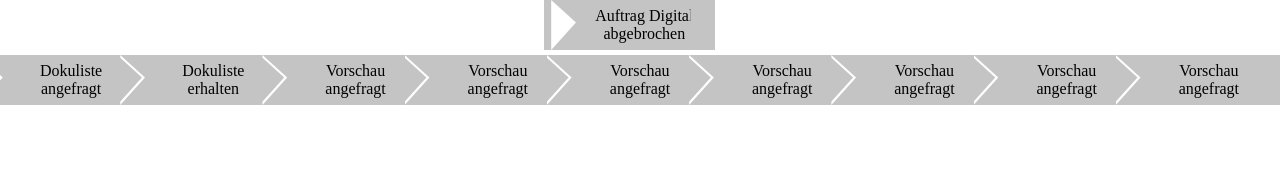
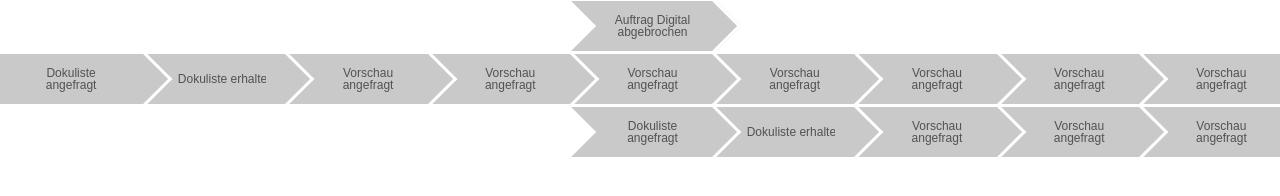
Before and after one commit to delvinkrasniqi/arrow-css, a plain HTML site: page index.html in a window 1280 px wide. Drawn offline with Linux system fonts and the light colour scheme.

Commit message:
overflow fix

```diff
--- a/index.html
+++ b/index.html
@@ -11,12 +11,14 @@
 
 <body>
     <div class="container">
+        <div style="overflow-x:auto;">
         <div class="arrow-wrapper">
-            <div class="arrow-row">
-                <div class="arrow-item" style="margin-left: calc(44% + 10px);">
+            <div class="arrow-row arrow-row--ribbon arrow-row--center">
+                <div class="arrow-item">
                     <div class="content">
                         <span>Auftrag Digital abgebrochen</span>
                     </div>
+                    <div class="arrow-block"><div class="arrow-right"></div></div>
                 </div>
             </div>
             <div class="arrow-row">
@@ -25,24 +27,28 @@
                         <span>Dokuliste angefragt</span>
 
                     </div>
+                    <div class="arrow-block"><div class="arrow-right"></div></div>
                 </div>
                 <div class="arrow-item">
                     <div class="content">
                         <span>Dokuliste erhalten</span>
 
                     </div>
+                    <div class="arrow-block"><div class="arrow-right"></div></div>
                 </div>
                 <div class="arrow-item">
                     <div class="content">
                         <span>Vorschau angefragt</span>
 
                     </div>
+                    <div class="arrow-block"><div class="arrow-right"></div></div>
                 </div>
                 <div class="arrow-item">
                     <div class="content">
                         <span>Vorschau angefragt</span>
 
                     </div>
+                    <div class="arrow-block"><div class="arrow-right"></div></div>
                 </div>
 
                 <div class="arrow-item">
@@ -50,34 +56,79 @@
                         <span>Vorschau angefragt</span>
 
                     </div>
+                    <div class="arrow-block"><div class="arrow-right"></div></div>
                 </div>
                 <div class="arrow-item">
                     <div class="content">
                         <span>Vorschau angefragt</span>
 
                     </div>
+                    <div class="arrow-block"><div class="arrow-right"></div></div>
                 </div>
                 <div class="arrow-item">
                     <div class="content">
                         <span>Vorschau angefragt</span>
 
                     </div>
+                    <div class="arrow-block"><div class="arrow-right"></div></div>
                 </div>
                 <div class="arrow-item">
                     <div class="content">
                         <span>Vorschau angefragt</span>
 
                     </div>
+                    <div class="arrow-block"><div class="arrow-right"></div></div>
                 </div>
                 <div class="arrow-item">
                     <div class="content">
                         <span>Vorschau angefragt</span>
 
                     </div>
+                    <div class="arrow-block"><div class="arrow-right"></div></div>
                 </div>
+            </div>
+            <div class="arrow-row arrow-row--ribbon arrow-row--right">
+                <div class="arrow-item ">
+                    <div class="content">
+                        <span>Dokuliste angefragt</span>
+
+                    </div>
+                    <div class="arrow-block"><div class="arrow-right"></div></div>
+                </div>
+                <div class="arrow-item">
+                    <div class="content">
+                        <span>Dokuliste erhalten</span>
+
+                    </div>
+                    <div class="arrow-block"><div class="arrow-right"></div></div>
+                </div>
+                <div class="arrow-item">
+                    <div class="content">
+                        <span>Vorschau angefragt</span>
+
+                    </div>
+                    <div class="arrow-block"><div class="arrow-right"></div></div>
+                </div>
+                <div class="arrow-item">
+                    <div class="content">
+                        <span>Vorschau angefragt</span>
+
+                    </div>
+                    <div class="arrow-block"><div class="arrow-right"></div></div>
+                </div>
+
+                <div class="arrow-item">
+                    <div class="content">
+                        <span>Vorschau angefragt</span>
+
+                    </div>
+                    <div class="arrow-block"><div class="arrow-right"></div></div>
+                </div>
+
             </div>
         </div>
     </div>
+</div>
 </body>
 
 </html>
--- a/style.css
+++ b/style.css
@@ -2,76 +2,109 @@
     padding: 0;
     margin: 0;
     box-sizing: border-box;
+}
+body{
+    font-family: sans-serif;
 }
 
 .container {
     max-width: 1400px;
     margin: 0 auto;
 }
-
+.arrow-wrapper{
+    min-width: 1200px;
+    padding: 1px 0;
+}
 .arrow-wrapper .arrow-row {
     display: flex;
+    width: 100%;
     margin-bottom: 5px;
+    overflow: hidden;
+}
 
+.arrow-wrapper .arrow-row:not(:last-child){
+    margin-bottom: 3px;
 }
 
 .arrow-wrapper .arrow-row .arrow-item {
-    background-color: #c4c4c4;
+    width: calc(100% / 9);
+    height: 50px;
     position: relative;
-    width: calc(100% / 9);
-    text-align: center;
     display: flex;
-    justify-content: center;
 }
-.arrow-wrapper .arrow-row .arrow-item .content{
+
+.arrow-wrapper .arrow-row .arrow-item:last-child:not(:only-child) .arrow-block{
+    display: none;
+}
+
+.arrow-wrapper .arrow-row .arrow-item .content {
+    width: 100%;
     height: 50px;
+
+    background: #C9C9C9;
+    padding: 0 25px;
     display: flex;
     align-items: center;
     justify-content: center;
+    line-height: 1;
+}
+.arrow-wrapper .arrow-row .arrow-item .content span{
+    font-size: 12px;
+    max-width: 100px;
     text-align: center;
-    position: relative;
+    color: #525252;
 }
-.arrow-wrapper .arrow-row .arrow-item .content::before{
+
+.arrow-wrapper .arrow-row .arrow-item .arrow-block {
     width: 50px;
     height: 50px;
-    background-color: #c4c4c4;
+    position: relative;
+    overflow: hidden;
     position: absolute;
-    content: '';
-    left: 0;
-    top: 0;
-    transform: translateX(-100%);
-    z-index: 1;
+    right: -32px;
 }
 
 
-
-.arrow-item::before {
-    content: '';
-    display: inline-block;
+.arrow-wrapper .arrow-row .arrow-item .arrow-block .arrow-right {
+    width: 40px;
+    height: 40px;
+    background: #C9C9C9;
+    /* box-shadow: 4px 4px 0 0 white; */
+    z-index: 100;
     position: absolute;
-    left: 3px;
-    width: 25px;
-    height: 50px;
-    clip-path: polygon(99% 45%, 0 0, 0 100%);
-    background-color: white;
-    transform: translateX(-100%);
-    z-index: 2;
+    border-width: 0 3px 3px 0;
+    border-style: solid;
+    border-color: white;
+    transform: translateY(-50%) rotate(-45deg);
+    border: 0 20px 20px 0 solid #C9C9C9;
+    left: 0;
+    top: 50%;
 }
 
-.arrow-item::after {
+.arrow-wrapper .arrow-row--ribbon .arrow-item:first-child:before{
     content: '';
-    display: inline-block;
+    width: 40px;
+    height: 40px;
+    background: white;
+    z-index: 100;
     position: absolute;
-    right: 0;
-    top: 0;
-    /* transform: translateX(100%); */
-    width: 25px;
-    height: 50px;
-    clip-path: polygon(99% 45%, 0 0, 0 100%);
-    background-color: #c4c4c4;
-    z-index: 3;
+    border-width: 0 3px 3px 0;
+    border-style: solid;
+    border-color: white;
+    transform: translateY(-50%) rotate(-45deg);
+    border: 0 20px 20px 0 solid #C9C9C9;
+    left: -25px;
+    top: 50%;
 }
-.arrow-wrapper .arrow-row .arrow-item .content {
-    max-width: 100px;
-    text-align: center;
+.arrow-wrapper .arrow-row--right{
+    justify-content: flex-end;
 }
+.arrow-wrapper .arrow-row--center{
+    justify-content: center;
+}
+.arrow-wrapper .arrow-row .arrow-item ~ .arrow-item .content{
+    padding-right: 0;
+}
+.arrow-wrapper .arrow-row--ribbon .arrow-item .content{
+    padding-right: 0;
+}
```
Also changed, not shown: 1 other file.
